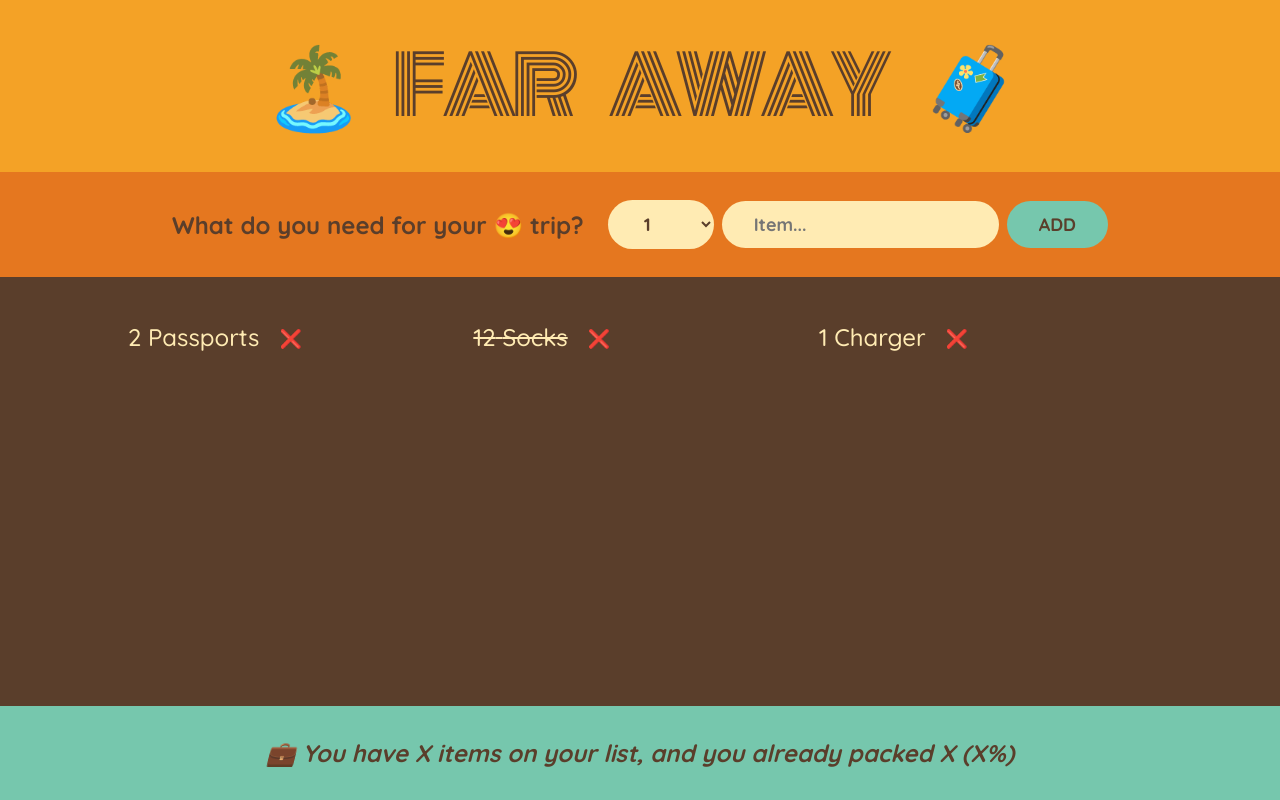
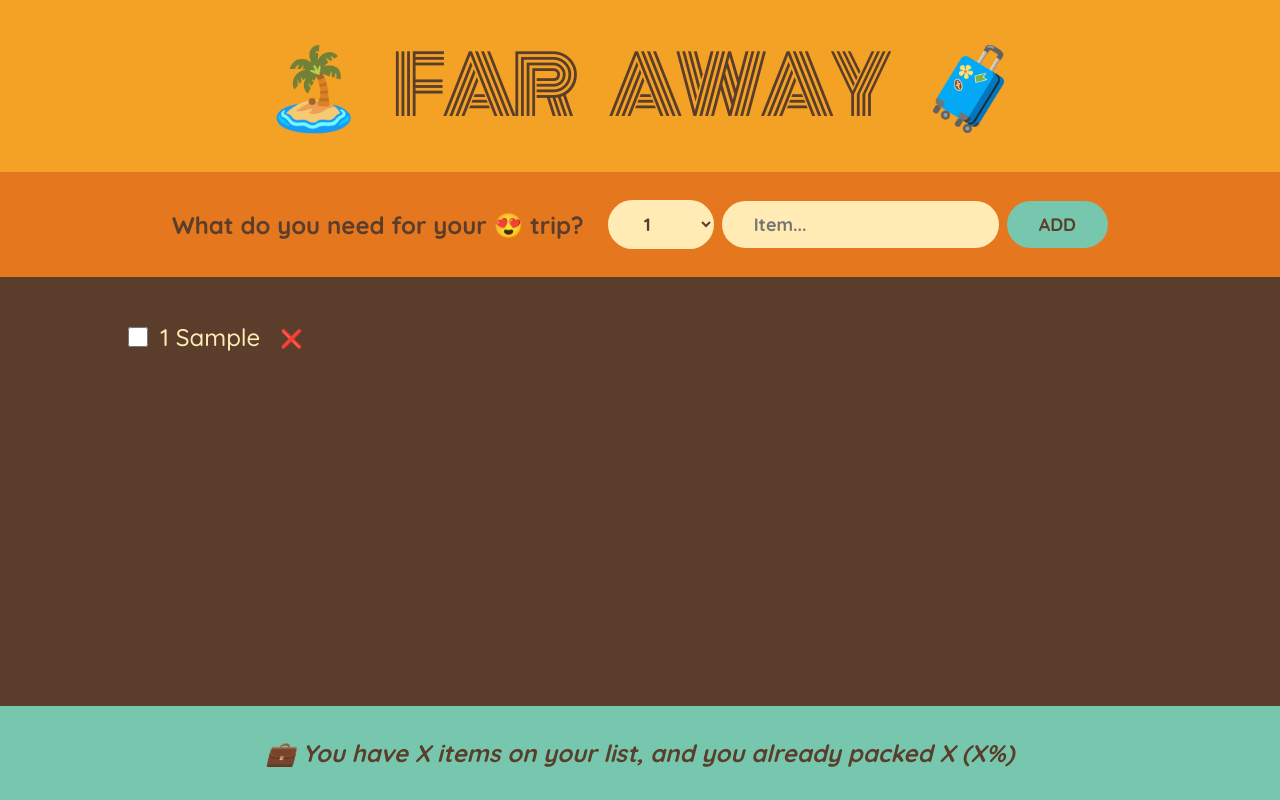
Before and after one commit to oxanamar/travel-list, a React (Create React App) app: page / in a window 1280 px wide. Both pictures are taken after typing "Sample" into the empty fields and a click on the button "ADD". Built offline with nearby package versions, Linux system fonts and the light colour scheme.

Commit message:
Added delete, toggle functions

```diff
--- a/src/App.js
+++ b/src/App.js
@@ -1,18 +1,40 @@
 import { useState } from "react";
 import "./index.css";
 
-const initialItems = [
-  { id: 1, description: "Passports", quantity: 2, packed: false },
-  { id: 2, description: "Socks", quantity: 12, packed: true },
-  { id: 3, description: "Charger", quantity: 1, packed: false },
-];
+// const initialItems = [
+//   { id: 1, description: "Passports", quantity: 2, packed: false },
+//   { id: 2, description: "Socks", quantity: 12, packed: true },
+//   { id: 3, description: "Charger", quantity: 1, packed: false },
+// ];
 
 export default function App() {
+  const [items, setItems] = useState([]);
+
+  function handleAddItems(item) {
+    setItems((items) => [...items, item]);
+  }
+
+  function handleDeleteItem(id) {
+    setItems((items) => items.filter((item) => item.id !== id));
+  }
+
+  function handleToggleItem(id) {
+    setItems((items) =>
+      items.map((item) =>
+        item.id === id ? { ...item, packed: !item.packed } : item
+      )
+    );
+  }
+
   return (
     <div className="app">
       <Logo />
-      <Form />
-      <PackingList />
+      <Form onAddItems={handleAddItems} />
+      <PackingList
+        items={items}
+        onDeleteItem={handleDeleteItem}
+        onToggleItem={handleToggleItem}
+      />
       <Stats />
     </div>
   );
@@ -22,7 +44,7 @@
   return <h1>🏝️ Far Away 🧳</h1>;
 }
 
-function Form() {
+function Form({ onAddItems }) {
   const [description, setDescription] = useState("");
   const [quantity, setQuantity] = useState(1);
 
@@ -33,6 +55,8 @@
 
     const newItem = { description, quantity, packed: false, id: Date.now() };
     console.log(newItem);
+
+    onAddItems(newItem);
 
     setDescription("");
     setQuantity(1);
@@ -62,25 +86,35 @@
   );
 }
 
-function PackingList() {
+function PackingList({ items, onDeleteItem, onToggleItem }) {
   return (
     <div className="list">
       <ul>
-        {initialItems.map((item) => (
-          <Item item={item} key={item.id} />
+        {items.map((item) => (
+          <Item
+            item={item}
+            onDeleteItem={onDeleteItem}
+            onToggleItem={onToggleItem}
+            key={item.id}
+          />
         ))}
       </ul>
     </div>
   );
 }
 
-function Item({ item }) {
+function Item({ item, onDeleteItem, onToggleItem }) {
   return (
     <li>
+      <input
+        type="checkbox"
+        value={item.packed}
+        onChange={() => onToggleItem(item.id)}
+      />
       <span style={item.packed ? { textDecoration: "line-through" } : {}}>
         {item.quantity} {item.description}
       </span>
-      <button>❌</button>
+      <button onClick={() => onDeleteItem(item.id)}>❌</button>
     </li>
   );
 }
```
